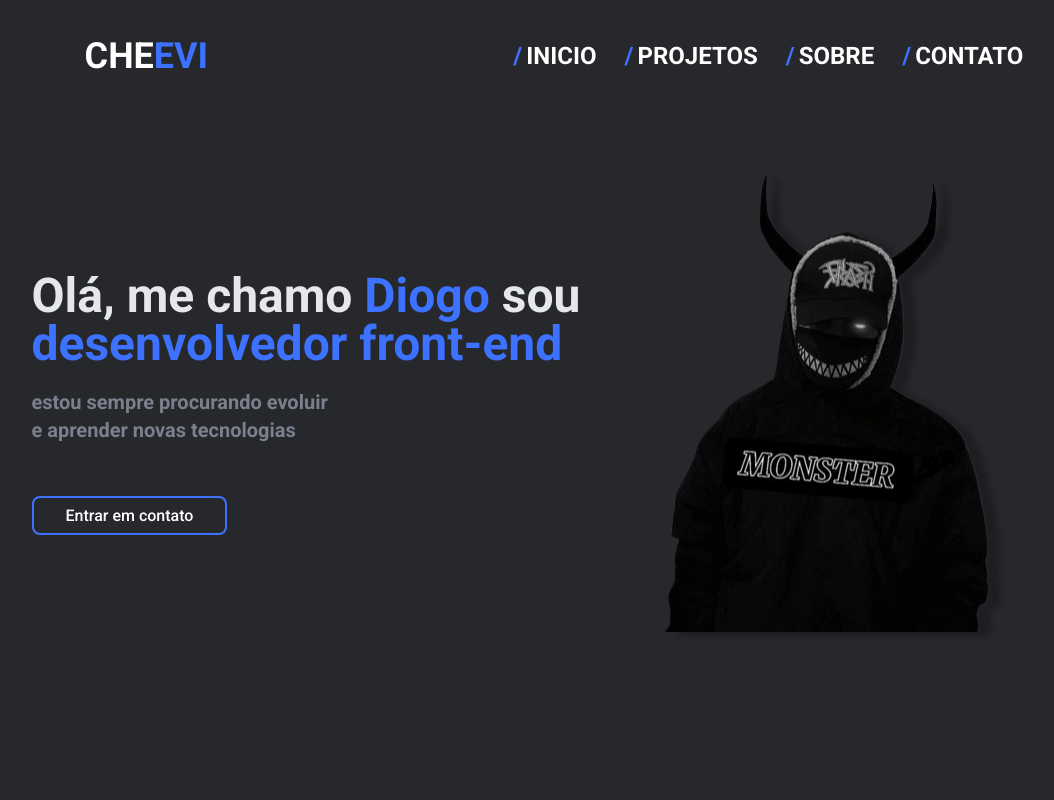
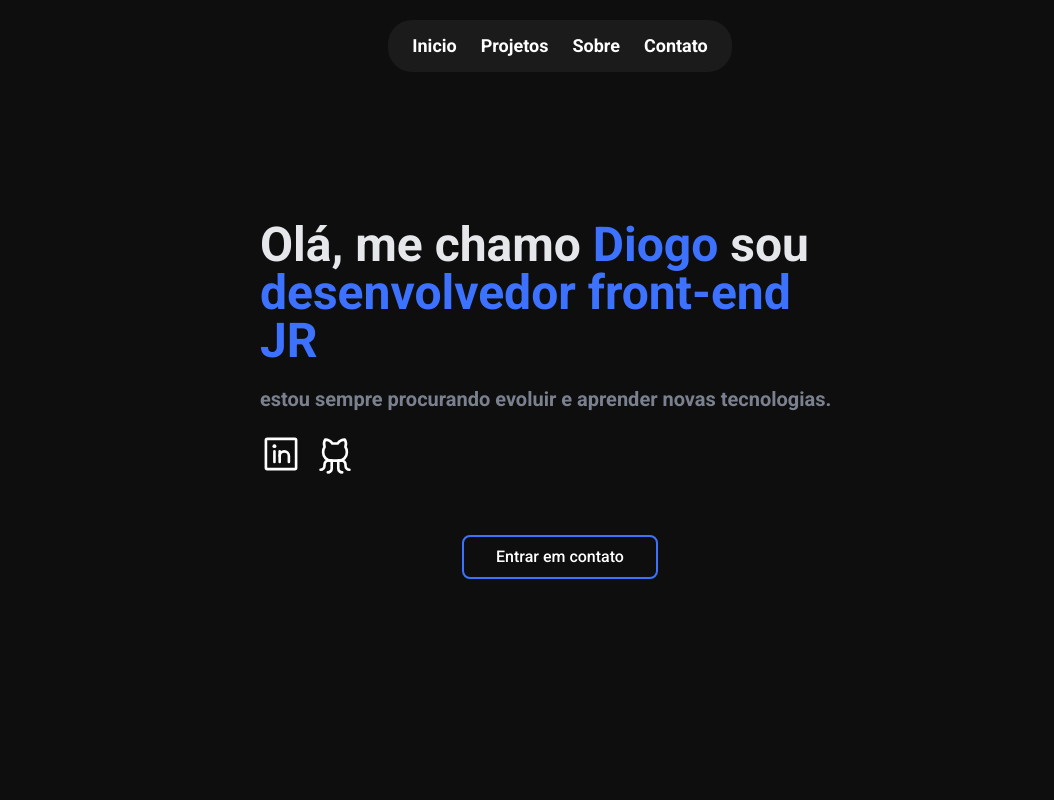
Before and after one commit to Cheeviiii/Cheevi-Portfolio, a React (Vite) app: page / in a window 1280 px wide. Shown: the top 800 px of the page, without its empty margins (80-1134 px from the left). Built offline with nearby package versions, Linux system fonts and the light colour scheme.

Commit message:
Redesigner

```diff
--- a/src/components/Contato/index.jsx
+++ b/src/components/Contato/index.jsx
@@ -59,17 +59,7 @@
             <LinkedinLogo size={42} />
             Linkedin
           </a>
-          <a
-            className="flex items-center gap-2 text-2xl font-bold cursor-pointer hover:text-blue-500"
-            target="_blank"
-            href="https://www.facebook.com/username.passwordddd"
-          >
-            <FacebookLogo size={42} />
-            Facebook
-          </a>
-          <p
-            className="flex items-center gap-2 text-2xl font-bold"
-          >
+          <p className="flex items-center gap-2 text-2xl font-bold">
             <DiscordLogo size={42} />
             CheeVi.?#5064
           </p>
@@ -77,7 +67,7 @@
       </div>
 
       {/* Formulario para contato */}
-      <div className="w-[350px] md:w-[700px] bg-gray-700 flex flex-col rounded-[46px] items-center justify-center">
+      <div className="w-[350px] md:w-[700px] bg-[#1b1b1b] flex flex-col rounded-[46px] items-center justify-center">
         {status == "SUCCESS" ? renderAlertSuccess() : ""}
         {status == "ERROR" ? renderAlertError() : ""}
         <div className="my-10">
--- a/src/components/Header/index.jsx
+++ b/src/components/Header/index.jsx
@@ -6,39 +6,40 @@
 import { List, X } from "phosphor-react";
 import { Fragment } from "react";
 
+const menu = [
+  {
+    name: "Projetos",
+    to: "projetos",
+  },
+  {
+    name: "Sobre",
+    to: "sobre",
+  },
+  {
+    name: "Contato",
+    to: "contato",
+  },
+];
+
 export function Header() {
   return (
     <Popover className="relative">
-      <nav className="fixed bg-gray-900 h-28 w-full p-5 flex items-center justify-between md:justify-around">
-        <h1 className="font-bold text-4xl uppercase text-blue-500">
-          <span className="text-white">Che</span>evi
-        </h1>
-
-        <div className="hidden items-center md:flex">
+      <nav className="md:fixed w-full p-5 flex items-center justify-between md:justify-around">
+        <div className="hidden bg-[#1b1b1b] p-3 rounded-3xl items-center md:flex">
           <p className="btn-header" onClick={() => scroll.scrollToTop()}>
-            <span className="text-blue-500 p-1">/</span>Inicio
+           Inicio
           </p>
+          {menu.map((item) => (
             <Link
               activeClass="active-link"
               className="btn-header"
-            to="projetos"
+              to={item.to}
               smooth={true}
               duration={500}
             >
-            <span className="text-blue-500 p-1">/</span>Projetos
+              {item.name}
             </Link>
-          <Link className="btn-header" to="sobre" smooth={true} duration={500}>
-            <span className="text-blue-500 p-1">/</span>Sobre
-          </Link>
-          <Link
-            className="btn-header"
-            to="contato"
-            smooth={true}
-            duration={500}
-            offset={-60}
-          >
-            <span className="text-blue-500 p-1">/</span>Contato
-          </Link>
+          ))}
         </div>
 
         <div className="-mr-2 md:hidden">
@@ -60,13 +61,10 @@
             focus
             className="absolute top-0 inset-x-0 p-2 transtion trasnform origin-top-right md:hidden"
           >
-            <div className="rounded-lg shadow-lg ring-black ring-opacity-5 bg-gray-900 divide-y-2 divide-gray-50">
+            <div className="rounded-lg shadow-lg ring-black ring-opacity-5 bg-[#1b1b1b] divide-y-2 divide-gray-50">
               <div className="pt-5 pb-6 px-5">
                 <div className="flex items-center justify-between">
                   <div>
-                    <h1 className="font-bold text-4xl uppercase text-blue-500">
-                      <span className="text-white">Che</span>evi
-                    </h1>
                   </div>
                   <div className="-mr-2">
                     <Popover.Button className="inline-flex items-center justify-center focus:outline-none">
@@ -81,37 +79,19 @@
                       className="btn-header"
                       onClick={() => scroll.scrollToTop()}
                     >
-                      <span className="text-blue-500 p-1">/</span>Inicio
                     </p>
+                    {menu.map((item) => (
                       <Link
                         activeClass="active-link"
                         className="btn-header"
-                      to="sobre"
+                        to={item.to}
                         smooth={true}
                         duration={500}
                       >
-                      <span className="text-blue-500 p-1">/</span>Sobre
+                        <span className="text-blue-500 p-1">/</span>
+                        {item.name}
                       </Link>
-                    <Link
-                      activeClass="active-link"
-                      className="btn-header"
-                      to="skills"
-                      smooth={true}
-                      duration={500}
-                    >
-                      <span className="text-blue-500 p-1">/</span>Skills
-                    </Link>
-                    <Link
-                      className="btn-header"
-                      to="projetos"
-                      smooth={true}
-                      duration={500}
-                    >
-                      <span className="text-blue-500 p-1">/</span>Projetos
-                    </Link>
-                    <Link className="btn-header" to="contato">
-                      <span className="text-blue-500 p-1">/</span>Contato
-                    </Link>
+                    ))}
                   </nav>
                 </div>
               </div>
--- a/src/components/MainBox/index.jsx
+++ b/src/components/MainBox/index.jsx
@@ -1,24 +1,41 @@
 import { Link } from "react-scroll";
 import MainImage from "../../assets/mainbox.png";
+import { LinkedinLogo, GithubLogo } from "phosphor-react";
 
 export function MainBox() {
   return (
     <div className="w-full h-screen flex items-center justify-center">
       <div className="flex flex-col gap-5 items-center lg:items-start justify-center">
-        <div className="md:w-[575px]">
+        <div className="md:w-[600px]">
           <p className=" text-2xl md:text-5xl font-bold text-gray-200 text-center lg:text-start">
             Olá, me chamo <span className="text-blue-500">Diogo</span> sou{" "}
-            <span className="text-blue-500">desenvolvedor front-end</span>
+            <span className="text-blue-500">desenvolvedor front-end JR</span>
           </p>
         </div>
-        <div className="w-[300px]">
+        <div className="w-[300px] lg:w-[600px]">
           <p className="text-gray-500 font-bold text-center lg:text-start text-sm md:text-xl">
-            estou sempre procurando evoluir e aprender novas tecnologias
+            estou sempre procurando evoluir e aprender novas tecnologias.
           </p>
         </div>
-        <div className="pt-10">
+        <div className="flex gap-3">
+          <a
+            href="https://www.linkedin.com/in/diogo-souza-alves-77345b220/"
+            target="_blank"
+            className=" hover:text-blue-500 transition-colors"
+          >
+            <LinkedinLogo size={42} />
+          </a>
+          <a
+            href="https://github.com/Cheeviiii"
+            target="_blank"
+            className=" hover:text-blue-500 transition-colors"
+          >
+            <GithubLogo size={42} />
+          </a>
+        </div>
+        <div className="w-full flex items-center justify-center pt-10">
           <Link
-            className="border-2 border-blue-500 px-8 p-2 rounded-lg cursor-pointer"
+            className="border-2 border-blue-500 px-8 p-2 rounded-lg cursor-pointer transition-colors hover:border-red-500"
             to="contato"
             smooth={true}
             duration={500}
@@ -27,10 +44,6 @@
           </Link>
         </div>
       </div>
-
-      <div className="hidden lg:block">
-        <img src={MainImage} alt="" />
-      </div>
     </div>
   );
 }
--- a/src/service/data.js
+++ b/src/service/data.js
@@ -5,7 +5,6 @@
 
 export const ProjetosData = [
   {
-    id: 1,
     title: "Pokedex",
     description: "Database de pokemons.",
     slug: "database-de-pokemons",
@@ -14,7 +13,6 @@
     github_link: "https://github.com/Cheeviiii/pokedex",
   },
   {
-    id: 2,
     title: "Aplicativo de controle financeiro",
     slug: "aplicativo-de-controle-financeiro",
     description: "Aplicativo simples para controle de gastos.",
@@ -23,7 +21,6 @@
     github_link: "https://github.com/Cheeviiii/controle-financeiro",
   },
   {
-    id: 3,
     title: "Portfolio",
     slug: "portfolio",
     description: "Projeto do meu portfolio!",
@@ -32,7 +29,6 @@
     github_link: "https://github.com/Cheeviiii/Cheevi-Portfolio",
   },
   {
-    id: 4,
     title: "Aplicativo de Clima",
     slug: "aplicativo-de-clima",
     description: "Um aplicativo para ver clima do dia.",
@@ -44,73 +40,57 @@
 
 export const SkillsData = [
   {
-    id: 1,
     title: "Languages",
     skills: [
       {
-        id: 1,
         title: "Html",
       },
       {
-        id: 2,
         title: "CSS",
       },
       {
-        id: 3,
         title: "Javascript",
       },
       {
-        id: 4,
         title: "Typescript",
       },
       {
-        id: 5,
         title: "Python",
       },
     ],
   },
   {
-    id: 2,
     title: "frameworks",
     skills: [
       {
-        id: 1,
         title: "React",
       },
       {
-        id: 2,
         title: "Vue",
       },
       {
-        id: 3,
         title: "Discord.js",
       },
       {
-        id: 4,
         title: "Express.js",
       },
       {
-        id: 5,
         title: "TailwindCSS",
       },
     ],
   },
   {
-    id: 3,
     title: "Databases",
     skills: [
       {
-        id: 1,
         title: "SQLite",
       },
       {
-        id: 2,
         title: "MongoDB",
       },
     ],
   },
   {
-    id: 4,
     title: "Others",
     skills: [
       {
--- a/src/style/global.css
+++ b/src/style/global.css
@@ -9,12 +9,12 @@
 }
 
 body {
-  @apply bg-gray-900 text-white font-medium;
+  @apply bg-[#0e0e0e] text-white font-medium;
   -webkit-font-smoothing: antialiased;
 }
 
 .btn-header {
-  @apply w-full text-center font-bold text-2xl mx-3 uppercase cursor-pointer hover:text-blue-500;
+  @apply w-full text-center font-bold text-lg mx-3 cursor-pointer hover:text-blue-500;
 }
 
 .active-link {
```
Also changed, not shown: src/components/Sobre/index.jsx (+12 -18 lines). Lines whose indentation alone changed are shown as unchanged.
